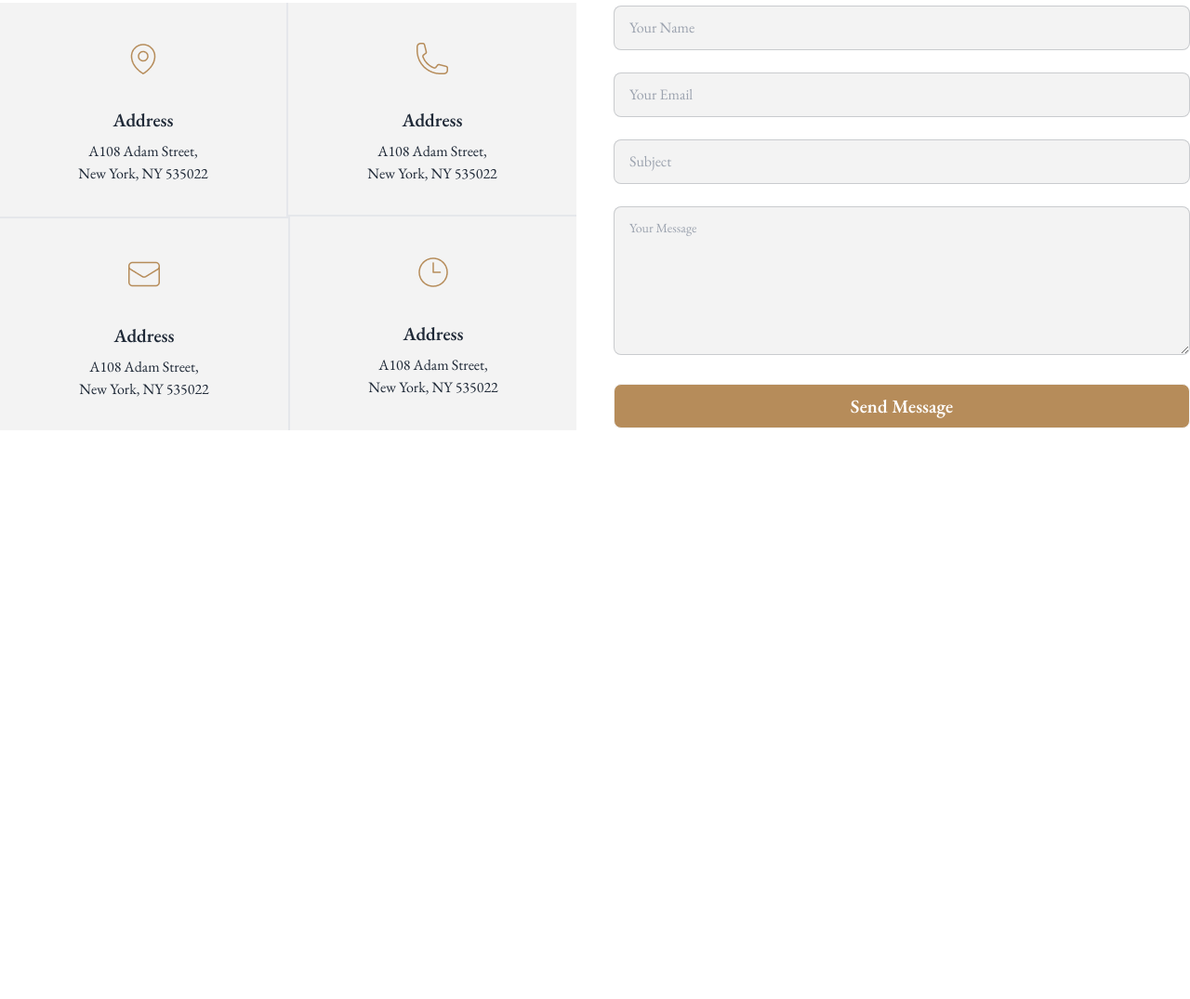
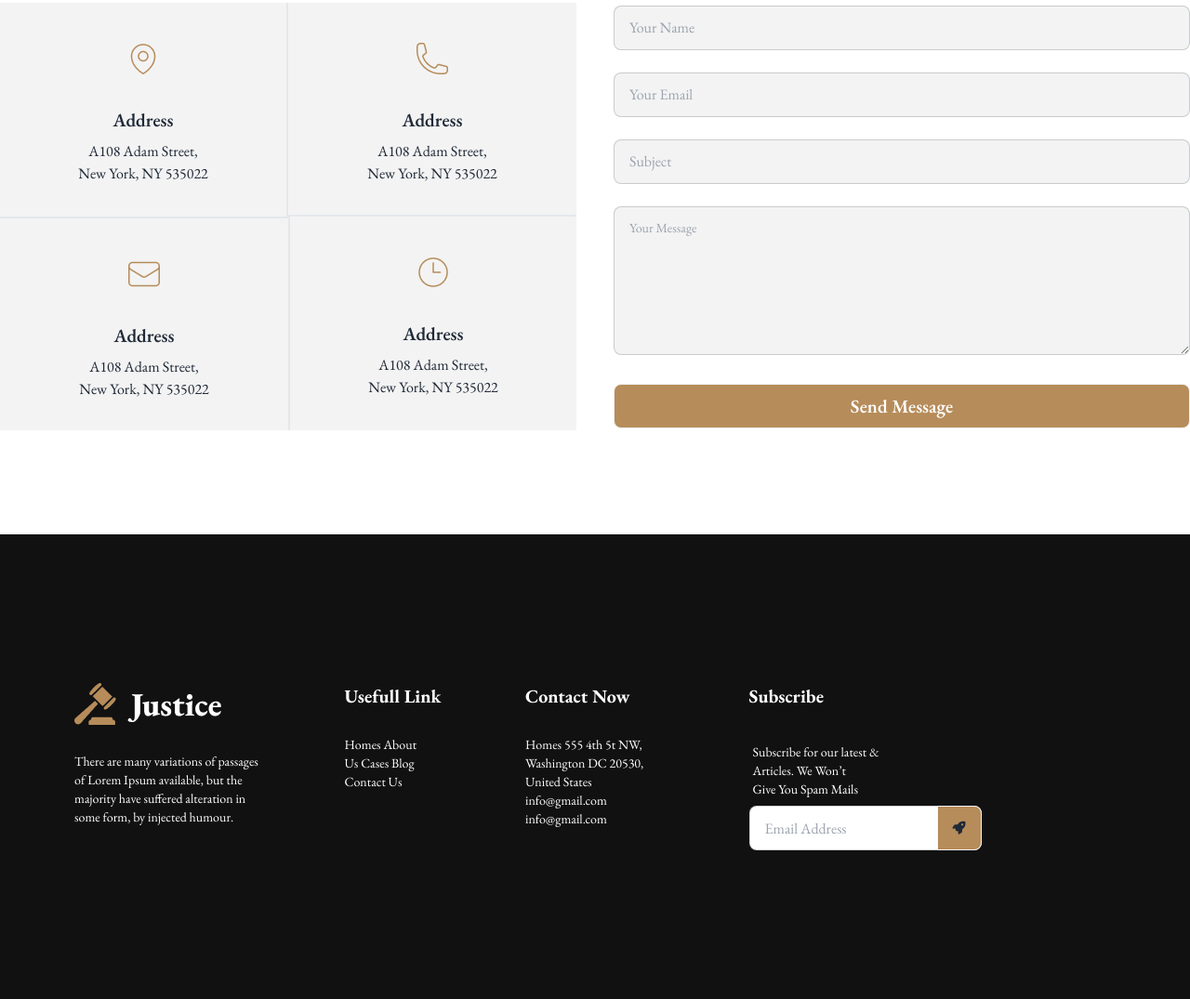
Before and after one commit to shakilgit1/legal--solution-website, a plain HTML site: page index.html in a window 1280 px wide. Shown: the part 3532-4607 px from the top of the page at 93% size. Before the commit the page ends 4107 px from the top, so only its background shows below. Drawn offline with nearby package versions, Linux system fonts and the light colour scheme; files whose address does not match are found by name.

Commit message:
footer added

```diff
--- a/index.html
+++ b/index.html
@@ -449,7 +449,7 @@
           suffered alteration in some form, by injected humour.
         </p>
 
-        <div class="md:flex gap-10 items-center  ">
+        <div class=" md:flex gap-10 items-center  ">
           <!-- 4cards in one -->
 
           <div class="flex-1">
@@ -539,9 +539,46 @@
         </div>
       </section>
     </main>
-    <footer>
+    <!-- footer -->
 
-    </footer>
+      <footer class="footer px-20 py-40 bg-[#111] text-white text-base-content">
+        <div>
+          <span><img class="" src="./images/logo.png" alt=""></span>
+          <!-- <span class="footer-title text-white">Services</span>  -->
+        <p class="w-[200px] mt-5">There are many variations of passages of Lorem Ipsum available, but the majority have suffered alteration in some form, by injected humour.</p>
+        </div>
+        <div>
+          <h2 class="text-xl font-bold mb-5">Usefull Link</h2>
+          <p class="w-[80px]">Homes
+            About Us
+            Cases
+            Blog
+            Contact Us</p>
+        </div>
+        <div>
+          <h2 class="text-xl font-bold mb-5">Contact Now</h2>
+          <p class="w-[150px]">Homes
+            555 4th 5t NW, Washington
+            DC 20530, United States
+          <br>info@gmail.com
+          info@gmail.com</p>
+        </div>
+        <div>
+          <h2 class="text-xl font-bold mb-5">Subscribe</h2>
+          <div class="form-control w-80">
+            <label class="label">
+              <span class="">Subscribe for our latest & <br> Articles. We Won’t <br> Give You Spam Mails</span>
+            </label>
+            <div class="relative w-[180px] lg:w-[250px] md:w-[150px] ">
+              <input type="email" placeholder="Email Address" class="input input-bordered w-full pr-16" />
+              <button class="btn bg-[#B68C5A] absolute top-0 right-0 rounded-l-none"><i class="fa-solid fa-rocket"></i></button>
+            </div>
+          </div>
+        </div>
+      </footer>
+
+
+
 
   </body>
 </html>
```
